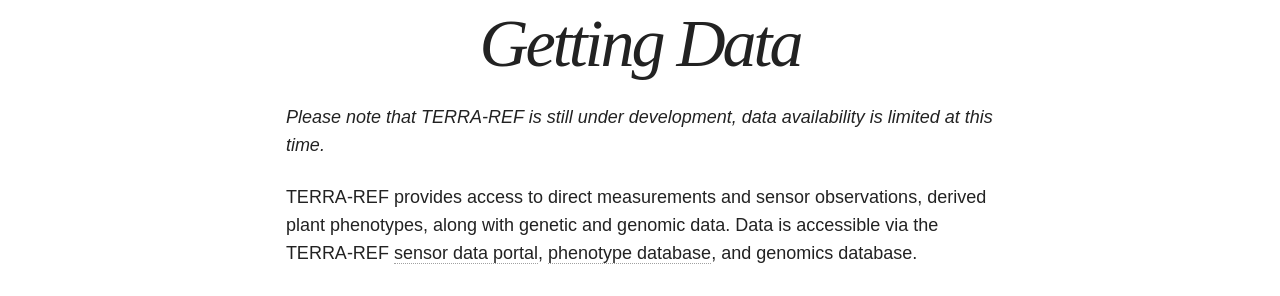
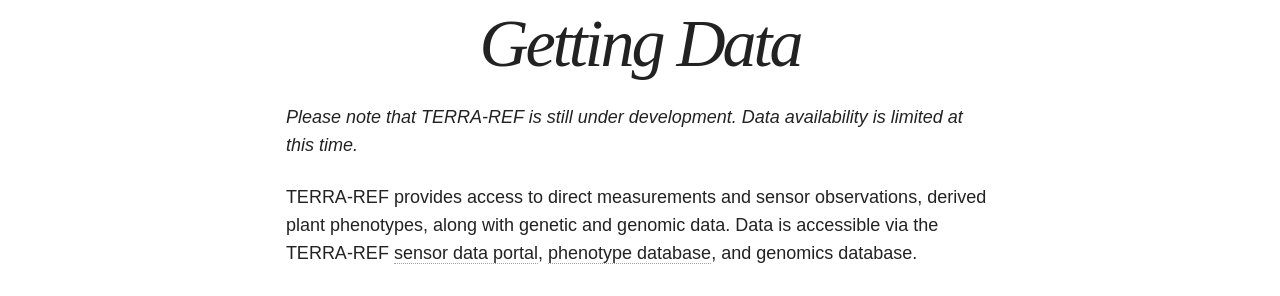
Before and after one commit to terra-reference/terraref.github.io, a Jekyll site: the page built from data/index.md, in a window 1280 px wide. Shown: the part 148-444 px from the top of the page. Built offline with Jekyll 4.4.1, drawn with Linux system fonts in a browser that asks for light colours; nearby versions of some CDN libraries.

Commit message:
Changed disclaimer

```diff
--- a/data/index.md
+++ b/data/index.md
@@ -3,7 +3,7 @@ layout: page
 title: Getting Data
 ---
 
-_Please note that TERRA-REF is still under development, data availability is limited at this time._
+_Please note that TERRA-REF is still under development. Data availability is limited at this time._
 
 TERRA-REF provides access to direct measurements and sensor observations, derived plant phenotypes, along with genetic and genomic data. Data is accessible via the TERRA-REF [sensor data portal](https://terraref.ncsa.illinois.edu/clowder/), [phenotype database](https://terraref.ncsa.illinois.edu/bety/), and genomics database.
 
```
